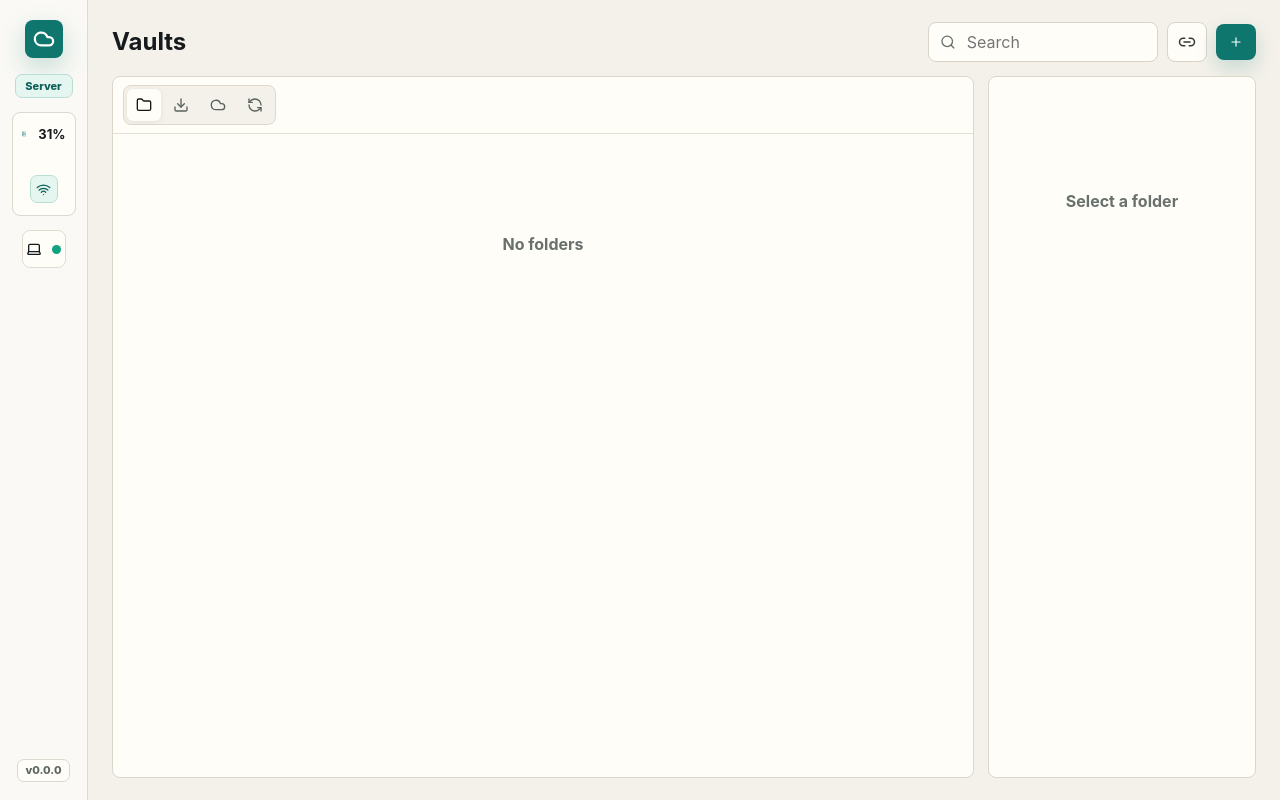
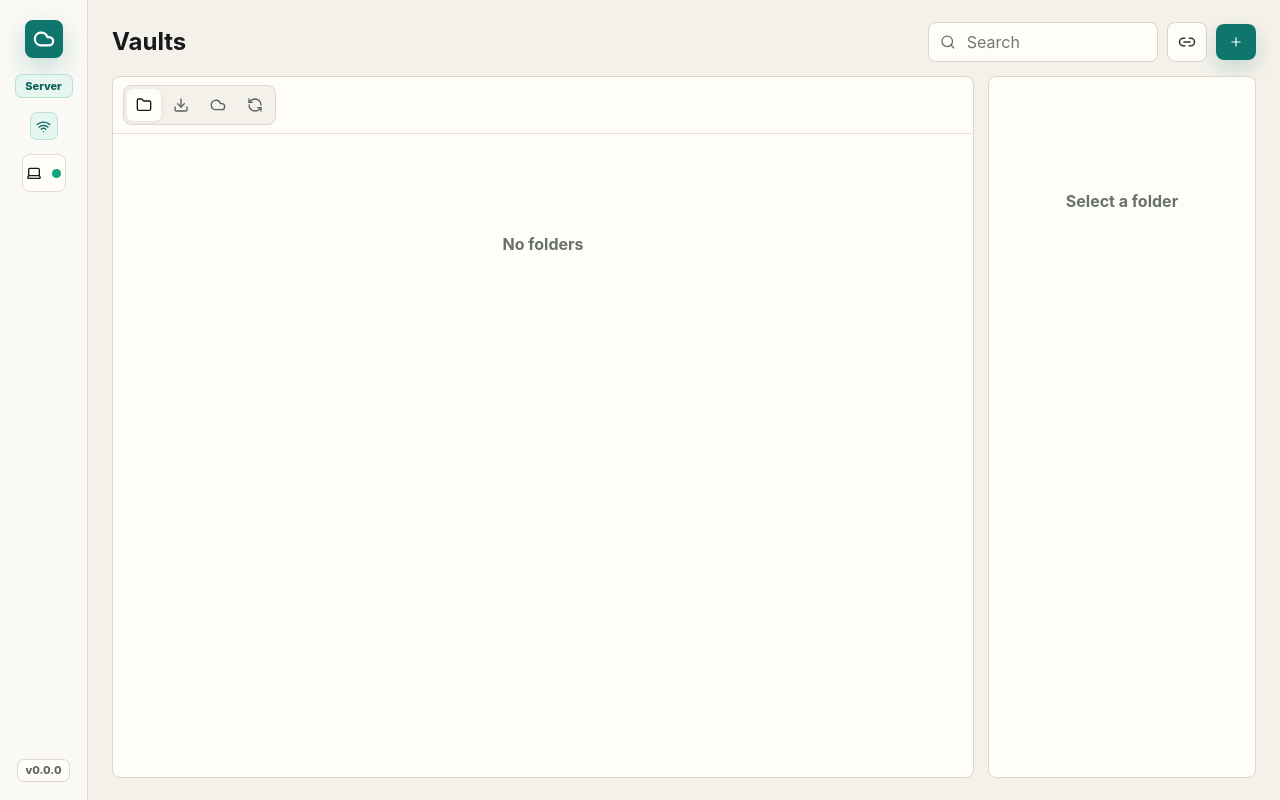
Before and after one commit to nandoanalog/nubem-drive, a React (Vite) app: page / in a window 1280 px wide. Built offline with nearby package versions, Linux system fonts and the light colour scheme.

Commit message:
Remove fake storage meter

```diff
--- a/electron/main.cjs
+++ b/electron/main.cjs
@@ -55,8 +55,6 @@ const makeInitialState = () => {
     storageNode: {
       name: `${os.hostname()} storage`,
       path: path.join(os.homedir(), 'Nubem Storage'),
-      capacityBytes: 2_000_000_000_000,
-      usedBytes: 612_000_000_000,
       status: 'online',
       relayStatus: 'offline',
     },
--- a/package.json
+++ b/package.json
@@ -1,7 +1,7 @@
 {
   "name": "nubem-drive",
   "private": true,
-  "version": "0.0.20",
+  "version": "0.0.21",
   "description": "Private folder cloud desktop app.",
   "author": "Nando <nando@nubem.org>",
   "homepage": "https://drive.nubem.org",
--- a/src/App.css
+++ b/src/App.css
@@ -130,19 +130,6 @@ button:disabled {
   background: #ece7db;
 }
 
-.storage-panel {
-  display: flex;
-  align-items: center;
-  flex-direction: column;
-  gap: 12px;
-  width: 64px;
-  padding: 12px 9px;
-  border: 1px solid #ded8ce;
-  border-radius: 8px;
-  background: #fffdf8;
-}
-
-.storage-heading,
 .browser-toolbar,
 .inspector-head {
   display: flex;
@@ -151,19 +138,6 @@ button:disabled {
   gap: 12px;
 }
 
-.storage-heading svg {
-  color: #0f766e;
-}
-
-.storage-heading {
-  width: 100%;
-}
-
-.storage-heading strong {
-  font-size: 13px;
-}
-
-.meter,
 .wide-progress {
   position: relative;
   height: 8px;
@@ -172,7 +146,6 @@ button:disabled {
   background: #ebe5d9;
 }
 
-.meter span,
 .wide-progress span {
   position: absolute;
   inset: 0 auto 0 0;
--- a/src/App.tsx
+++ b/src/App.tsx
@@ -19,7 +19,6 @@ import {
   Plus,
   RefreshCcw,
   Search,
-  Server,
   Trash2,
   UploadCloud,
   Wifi,
@@ -39,8 +38,6 @@ const demoState: AppState = {
   storageNode: {
     name: 'Main storage',
     path: '/mnt/nubem-storage',
-    capacityBytes: 2_000_000_000_000,
-    usedBytes: 612_000_000_000,
     status: 'online',
     relayStatus: 'ready',
   },
@@ -221,8 +218,6 @@ function App() {
       window.clearInterval(interval)
     }
   }, [api])
-
-  const storagePercent = Math.round((state.storageNode.usedBytes / state.storageNode.capacityBytes) * 100)
 
   const folders = useMemo(() => {
     const normalizedQuery = query.trim().toLowerCase()
@@ -447,18 +442,9 @@ function App() {
           {currentRole.label}
         </div>
 
-        <section className="storage-panel" aria-label="Storage">
-          <div className="storage-heading" title={state.storageNode.name}>
-            <Server size={18} />
-            <strong>{storagePercent}%</strong>
-          </div>
-          <div className="meter">
-            <span style={{ width: `${storagePercent}%` }} />
-          </div>
-          <div className="relay-pill" title="Relay ready" aria-label="Relay ready">
-            <Wifi size={15} />
-          </div>
-        </section>
+        <div className="relay-pill" title="Relay ready" aria-label="Relay ready">
+          <Wifi size={15} />
+        </div>
 
         <section className="device-summary" aria-label="Devices">
           {state.devices.map((device) => (
--- a/src/types.ts
+++ b/src/types.ts
@@ -24,8 +24,6 @@ export type CloudFolder = {
 export type StorageNode = {
   name: string
   path: string
-  capacityBytes: number
-  usedBytes: number
   status: 'online' | 'offline'
   relayStatus: 'ready' | 'offline' | 'limited' | 'waiting' | 'linked'
 }
```
Also changed, not shown: site/latest.json (+5 -5 lines), 1 other file (tests, documents, lock files or other folders).
